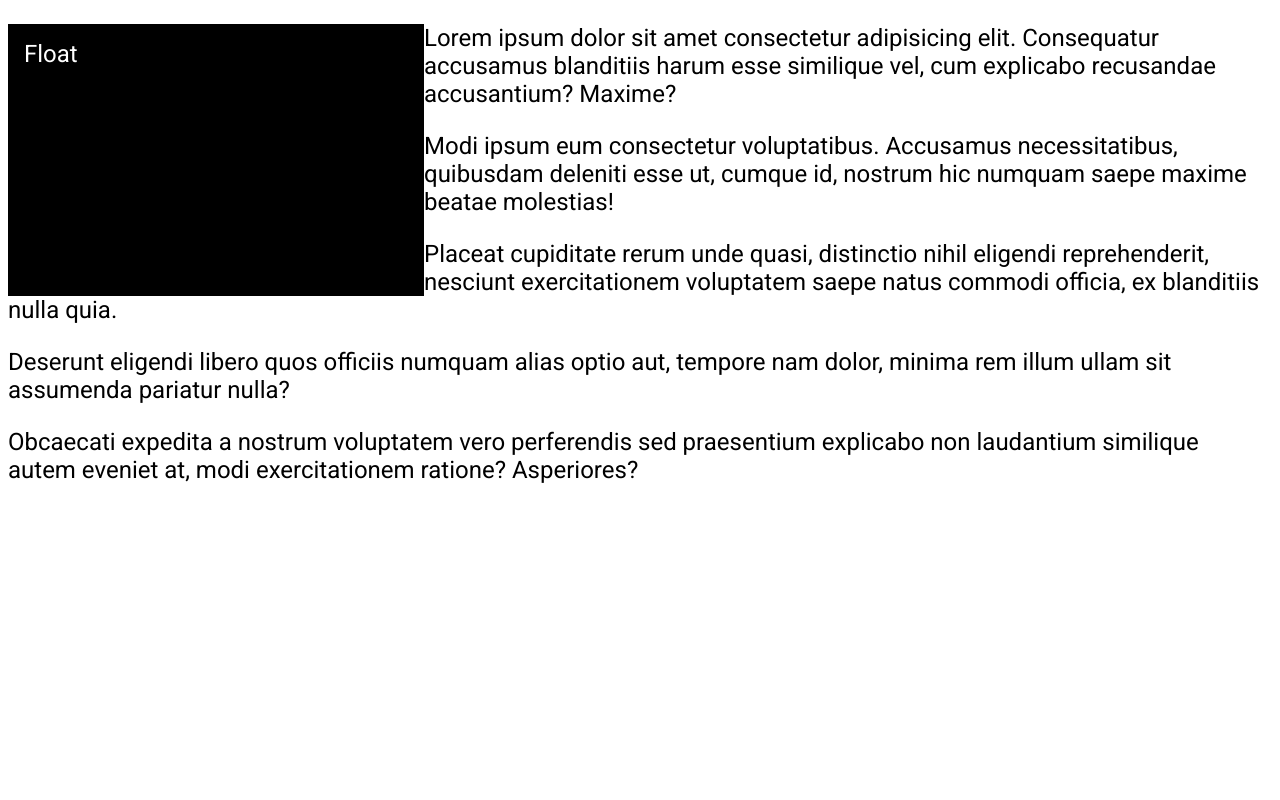
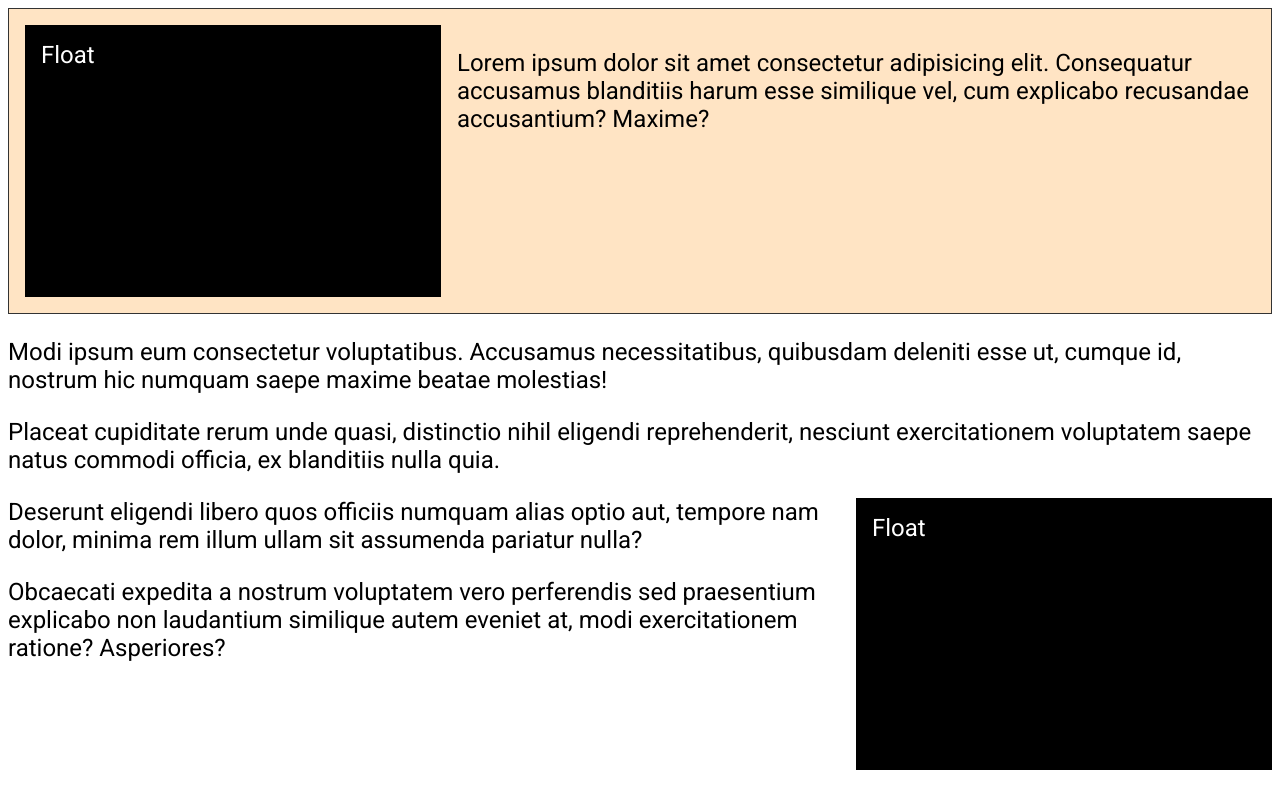
Before and after one commit to riaz4519/frontend-row, a plain HTML site: page free-code-camp/dave/11_LESSON/index.html in a window 1280 px wide. Drawn offline with Linux system fonts and the light colour scheme.

Commit message:
floats from daves tutorial code camp

```diff
--- a/free-code-camp/dave/11_LESSON/css/style.css
+++ b/free-code-camp/dave/11_LESSON/css/style.css
@@ -14,4 +14,23 @@ body {
 
 .left {
   float: left;
+  margin-right: 1rem;
 }
+
+section {
+  background-color: bisque;
+  border: 1px solid #333;
+  padding: 1rem;
+  display: flow-root;
+
+}
+
+.right {
+  float: right;
+  margin-left: 1rem;
+}
+
+
+.clear {
+  clear: both;
+}
--- a/free-code-camp/dave/11_LESSON/index.html
+++ b/free-code-camp/dave/11_LESSON/index.html
@@ -9,12 +9,17 @@
   </head>
 
   <body>
+
+    <section>
       <div class="block left">Float</div>
       <p>
         Lorem ipsum dolor sit amet consectetur adipisicing elit. Consequatur
         accusamus blanditiis harum esse similique vel, cum explicabo recusandae
         accusantium? Maxime?
       </p>
+    </section>
+
+    <div class="div clear"> </div>
     <p>
       Modi ipsum eum consectetur voluptatibus. Accusamus necessitatibus,
       quibusdam deleniti esse ut, cumque id, nostrum hic numquam saepe maxime
@@ -25,6 +30,7 @@
       reprehenderit, nesciunt exercitationem voluptatem saepe natus commodi
       officia, ex blanditiis nulla quia.
     </p>
+    <div class="block right">Float</div>
     <p>
       Deserunt eligendi libero quos officiis numquam alias optio aut, tempore
       nam dolor, minima rem illum ullam sit assumenda pariatur nulla?
```
Lines whose indentation alone changed are shown as unchanged.
